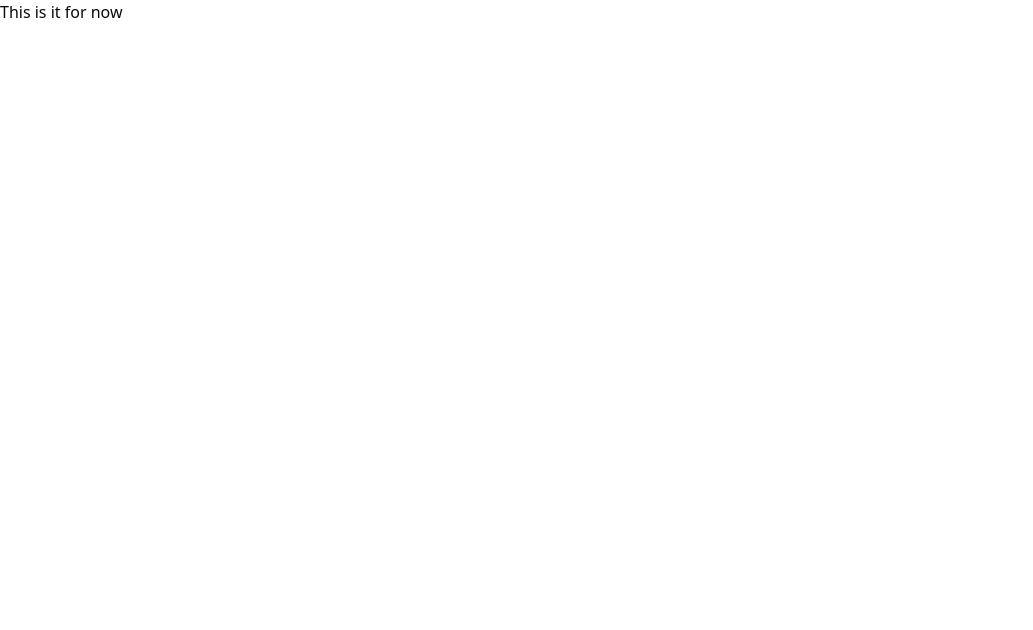
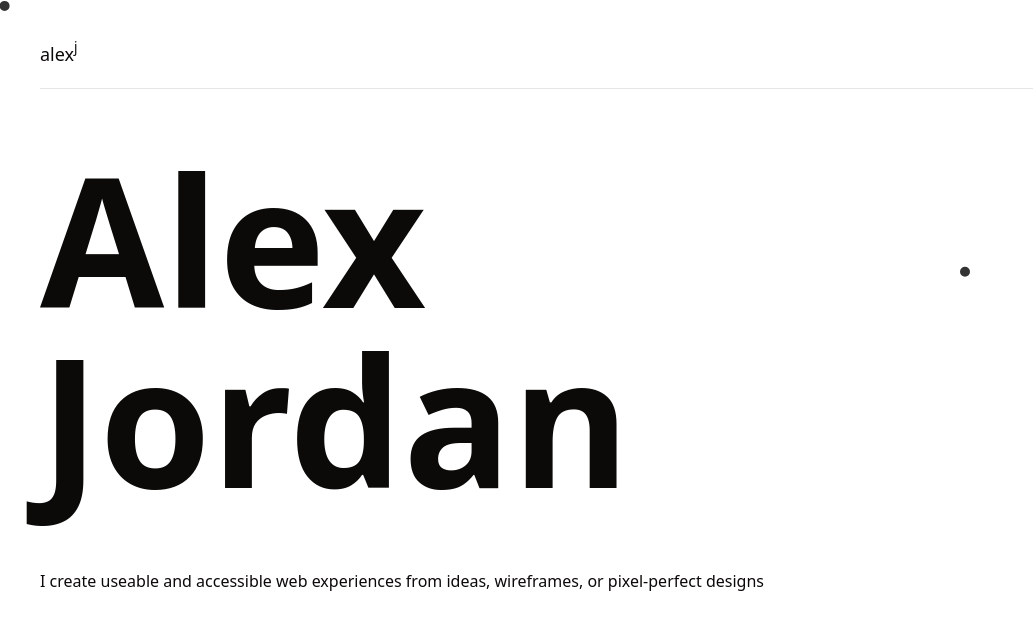
Before and after one commit to agjordan/personal-website-v2, a React (Vite) app: page / in a window 1280 px wide. Shown: the top 630 px of the page, without its empty margins (0-1033 px from the left). Built offline with nearby package versions, Linux system fonts and the light colour scheme.

Commit message:
initial layout

```diff
--- a/package.json
+++ b/package.json
@@ -11,6 +11,7 @@
   },
   "dependencies": {
     "@radix-ui/react-icons": "^1.3.0",
+    "@radix-ui/react-separator": "^1.1.0",
     "class-variance-authority": "^0.7.0",
     "clsx": "^2.1.1",
     "lucide-react": "^0.441.0",
@@ -21,6 +22,7 @@
   },
   "devDependencies": {
     "@eslint/js": "^9.10.0",
+    "@types/node": "^22.5.5",
     "@types/react": "^18.3.3",
     "@types/react-dom": "^18.3.0",
     "@vitejs/plugin-react": "^4.3.1",
@@ -28,7 +30,7 @@
     "eslint": "^9.10.0",
     "eslint-config-prettier": "^9.1.0",
     "eslint-plugin-react": "^7.36.1",
-    "eslint-plugin-react-hooks": "^5.1.0-rc.0",
+    "eslint-plugin-react-hooks": "5.1.0-rc-fb9a90fa48-20240614",
     "eslint-plugin-react-refresh": "^0.4.9",
     "globals": "^15.9.0",
     "postcss": "^8.4.47",
--- a/src/App.tsx
+++ b/src/App.tsx
@@ -1,3 +1,27 @@
+import { Layout } from "@/components/layout/layout";
+import { Separator } from "@/components/ui/separator";
+
 export default function App() {
-  return <div> This is it for now </div>;
+  return (
+    <Layout>
+      <div className="flex flex-col flex-1 gap-5 p-10 ">
+        <p className="flex items-center text-lg align-middle">
+          alex <sup>j</sup>
+        </p>
+        <Separator className="flex" />
+        <div className="py-10">
+          <h1 className="text-[180px] font-extrabold leading-none animate-appear">
+            Alex
+          </h1>
+          <h1 className="text-[180px] font-extrabold leading-none animate-appear">
+            Jordan
+          </h1>
+        </div>
+        <p className="animate-appear">
+          I create useable and accessible web experiences from ideas,
+          wireframes, or pixel-perfect designs
+        </p>
+      </div>
+    </Layout>
+  );
 }
--- /dev/null
+++ b/src/components/canvas.tsx
@@ -0,0 +1,10 @@
+import { CanvasHTMLAttributes, DetailedHTMLProps } from "react";
+
+export function Canvas(
+  props: DetailedHTMLProps<
+    CanvasHTMLAttributes<HTMLCanvasElement>,
+    HTMLCanvasElement
+  > & { canvasref: null | React.LegacyRef<HTMLCanvasElement> },
+) {
+  return <canvas ref={props.canvasref} {...props} />;
+}
--- /dev/null
+++ b/src/components/layout/layout.tsx
@@ -0,0 +1,12 @@
+import { cn } from "@/lib/utils";
+import { PropsWithChildren } from "react";
+import { Particles } from "@/components/particles/particles";
+
+export function Layout({ children }: PropsWithChildren) {
+  return (
+    <div className={cn("flex w-screen h-screen")}>
+      {children}
+      <Particles />
+    </div>
+  );
+}
--- /dev/null
+++ b/src/components/particles/particles.tsx
@@ -0,0 +1,106 @@
+import { useEffect, useRef, useState } from "react";
+import { Canvas } from "../canvas";
+
+export function Particles() {
+  const canvasRef = useRef<HTMLCanvasElement>(null);
+  const [canvas, setCanvas] = useState(canvasRef.current);
+  const context = canvas?.getContext("2d");
+
+  useEffect(() => {
+    let animationFrameId: number;
+
+    setCanvas(canvasRef.current);
+
+    if (!context) {
+      return;
+    }
+    const sun = new Particle(
+      (context.canvas.width / 4) * 3,
+      context.canvas.height / 3,
+      0,
+      10,
+    );
+
+    const particles: Particle[] = [];
+    // Array(100)
+    //   .fill("x")
+    //   .map(
+    //     (_x) =>
+    //       new Particle(
+    //         context.canvas.width * Math.random(),
+    //         context.canvas.height * Math.random(),
+    //         0,
+    //         10 * Math.random(),
+    //       ),
+    //   );
+
+    const delta = window.requestAnimationFrame(draw);
+    particles.push(sun);
+
+    function render() {
+      draw(delta, context, particles);
+      animationFrameId = window.requestAnimationFrame(render);
+    }
+    render();
+
+    return () => {
+      window.cancelAnimationFrame(animationFrameId);
+    };
+  }, [context]);
+
+  return (
+    <Canvas
+      className="absolute w-screen h-screen -z-10"
+      canvasref={canvasRef}
+      height={window.innerHeight}
+      width={window.innerWidth}
+    />
+  );
+}
+
+const draw = (
+  delta: number,
+  ctx?: CanvasRenderingContext2D | null | undefined,
+  particles?: Particle[],
+) => {
+  if (!ctx || !particles) {
+    return;
+  }
+
+  ctx.fillStyle = "#FFFFFF";
+  ctx.fillRect(0, 0, ctx.canvas.width, ctx.canvas.height);
+  ctx.fill();
+  particles.forEach((p) => p.draw(ctx));
+  particles.forEach((p) => p.move(delta));
+  ctx.fill();
+};
+
+class Particle {
+  initialX: number;
+  initialY: number;
+  x: number;
+  y: number;
+  z: number;
+  size: number;
+  velocity: number = 0;
+  angle: number = 0;
+
+  constructor(x: number, y: number, z: number, size: number) {
+    this.x = x;
+    this.y = y;
+    this.initialX = x;
+    this.initialY = y;
+    this.z = z;
+    this.size = size;
+  }
+
+  move(delta: number) {
+    this.x = Math.cos(delta);
+    this.y = Math.sin(delta);
+  }
+
+  draw(ctx: CanvasRenderingContext2D) {
+    ctx.fillStyle = "rgba(0,0,0,0.8)";
+    ctx.roundRect(this.x, this.y, this.size, this.size, 100);
+  }
+}
--- /dev/null
+++ b/src/components/ui/separator.tsx
@@ -0,0 +1,29 @@
+import * as React from "react";
+import * as SeparatorPrimitive from "@radix-ui/react-separator";
+
+import { cn } from "@/lib/utils";
+
+const Separator = React.forwardRef<
+  React.ElementRef<typeof SeparatorPrimitive.Root>,
+  React.ComponentPropsWithoutRef<typeof SeparatorPrimitive.Root>
+>(
+  (
+    { className, orientation = "horizontal", decorative = true, ...props },
+    ref,
+  ) => (
+    <SeparatorPrimitive.Root
+      ref={ref}
+      decorative={decorative}
+      orientation={orientation}
+      className={cn(
+        "shrink-0 bg-border",
+        orientation === "horizontal" ? "h-[1px] w-full" : "h-full w-[1px]",
+        className,
+      )}
+      {...props}
+    />
+  ),
+);
+Separator.displayName = SeparatorPrimitive.Root.displayName;
+
+export { Separator };
--- a/tailwind.config.js
+++ b/tailwind.config.js
@@ -51,7 +51,21 @@ export default {
           5: "hsl(var(--chart-5))",
         },
       },
+      keyframes: {
+        appear: {
+          "0%": {
+            opacity: "0",
+          },
+          "100%": {
+            opacity: "1",
+          },
+        },
+      },
+      animation: {
+        appear: "appear 1s ease-in-out",
+      },
     },
   },
+  // eslint-disable-next-line @typescript-eslint/no-require-imports, no-undef
   plugins: [require("tailwindcss-animate")],
 };
```
Also changed, not shown: eslint.config.js (+39 -9 lines), 1 other file (tests, documents, lock files or other folders).
